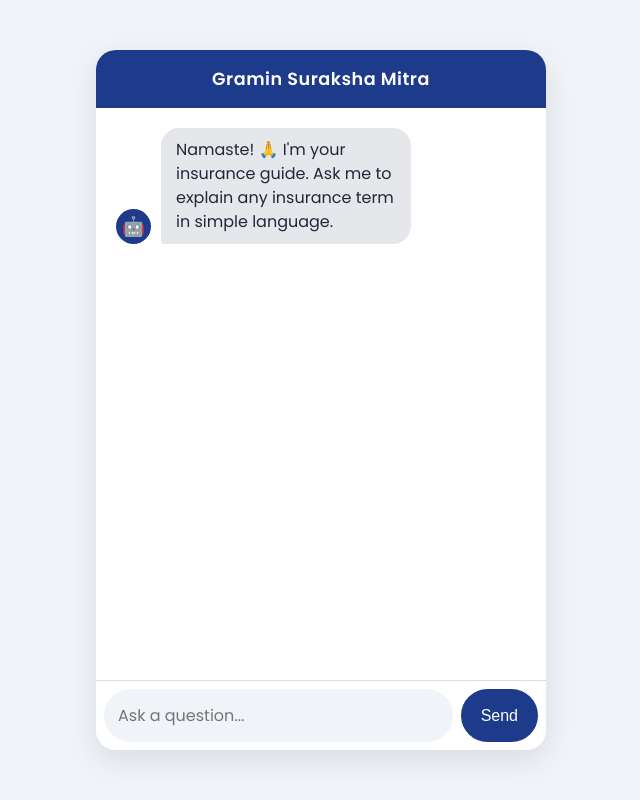
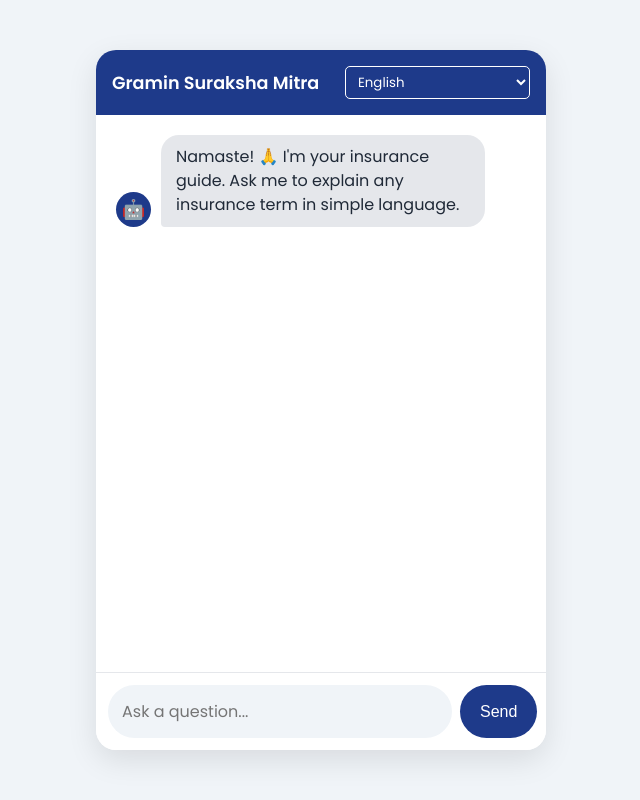
Before and after one commit to AnushkaShivade19/Insurance_Agent, a Django app: page / in a window 1280 px wide. Shown: the whole page, without its empty margins (319-959 px from the left). Run offline with Django 5.2, Linux system fonts and the light colour scheme.

Commit message:
Multilingual support

```diff
--- a/chatbot/templates/chatbot/chat.html
+++ b/chatbot/templates/chatbot/chat.html
@@ -38,15 +38,27 @@
             box-shadow: 0 10px 30px rgba(0,0,0,0.1);
             overflow: hidden;
         }
-        .chat-header {
+        .header-controls {
+            display: flex;
+            justify-content: space-between;
+            align-items: center;
+            padding: 1rem;
             background: var(--primary-color);
             color: white;
-            padding: 1rem;
-            text-align: center;
+            flex-shrink: 0;
+        }
+        .header-title {
             font-weight: 600;
             font-size: 1.1rem;
-            letter-spacing: 0.5px;
-            flex-shrink: 0;
+        }
+        #language-selector {
+            padding: 5px 8px;
+            border-radius: 5px;
+            border: 1px solid #fff;
+            background: var(--primary-color);
+            color: #fff;
+            font-family: var(--font-family);
+            cursor: pointer;
         }
         .chat-box {
             flex-grow: 1;
@@ -60,6 +72,7 @@
             display: flex;
             gap: 10px;
             align-items: flex-end;
+            max-width: 90%;
         }
         .bot-message .message-row {
             align-self: flex-start;
@@ -87,7 +100,6 @@
             border-radius: 18px;
             line-height: 1.5;
             animation: fadeIn 0.3s ease-out;
-            max-width: 250px;
             word-wrap: break-word;
         }
         .user-message .message-content {
@@ -102,9 +114,9 @@
         }
         .input-area {
             display: flex;
-            border-top: 1px solid #ddd;
+            border-top: 1px solid #e5e7eb;
             background: #fff;
-            padding: 0.5rem;
+            padding: 0.75rem;
         }
         .input-area input {
             flex-grow: 1;
@@ -143,17 +155,39 @@
 </head>
 <body>
     <div class="chat-container">
-        <div class="chat-header">Gramin Suraksha Mitra</div>
+        <div class="header-controls">
+            <div class="header-title">Gramin Suraksha Mitra</div>
+            <select id="language-selector">
+                <option value="en">English</option>
+                <option value="as">অসমীয়া (Assamese)</option>
+                <option value="bn">বাংলা (Bengali)</option>
+                <option value="brx">बोड़ो (Bodo)</option>
+                <option value="doi">डोगरी (Dogri)</option>
+                <option value="gu">ગુજરાતી (Gujarati)</option>
+                <option value="hi">हिंदी (Hindi)</option>
+                <option value="kn">ಕನ್ನಡ (Kannada)</option>
+                <option value="ks">कश्मीरी (Kashmiri)</option>
+                <option value="kok">कोंकणी (Konkani)</option>
+                <option value="mai">मैथिली (Maithili)</option>
+                <option value="ml">മലയാളം (Malayalam)</option>
+                <option value="mni">মৈতৈলোন্ (Manipuri)</option>
+                <option value="mr">मराठी (Marathi)</option>
+                <option value="ne">नेपाली (Nepali)</option>
+                <option value="or">ଓଡ଼ିଆ (Odia)</option>
+                <option value="pa">ਪੰਜਾਬੀ (Punjabi)</option>
+                <option value="sa">संस्कृतम् (Sanskrit)</option>
+                <option value="sat">ᱥᱟᱱᱛᱟᱲᱤ (Santali)</option>
+                <option value="sd">सिन्धी (Sindhi)</option>
+                <option value="ta">தமிழ் (Tamil)</option>
+                <option value="te">తెలుగు (Telugu)</option>
+                <option value="ur">اردو (Urdu)</option>
+
+            </select>
+        </div>
+
         <div class="chat-box" id="chatBox">
-            <div class="bot-message">
-                <div class="message-row">
-                    <div class="avatar bot-avatar">🤖</div>
-                    <div class="message-content">
-                        Namaste! 🙏 I'm your insurance guide. Ask me to explain any insurance term in simple language.
-                    </div>
-                </div>
             </div>
-        </div>
+
         <div class="input-area">
             <input type="text" id="userInput" placeholder="Ask a question..." onkeypress="handleKeyPress(event)">
             <button onclick="sendMessage()">Send</button>
@@ -163,7 +197,9 @@
     <script>
         const chatBox = document.getElementById("chatBox");
         const userInput = document.getElementById("userInput");
+        const languageSelector = document.getElementById("language-selector");
 
+        // Function to add a new message to the chat box
         function appendMessage(text, type) {
             const messageWrapper = document.createElement("div");
             messageWrapper.className = type; // 'user-message' or 'bot-message'
@@ -188,6 +224,34 @@
             chatBox.scrollTop = chatBox.scrollHeight;
         }
 
+        // Call this function when the page loads to set the initial welcome message
+        function setWelcomeMessage(lang) {
+            const welcomeMessages = {
+                'en': "Namaste! 🙏 I'm your insurance guide. Ask me to explain any insurance term in simple language.",
+                'hi': "नमस्ते! 🙏 मैं आपका बीमा गाइड हूँ। मैं आपकी कैसे मदद कर सकता हूँ?",
+                'mr': "नमस्कार! 🙏 मी तुमचा विमा मार्गदर्शक आहे. मी तुम्हाला कशी मदत करू शकेन?",
+                'bn': "নমস্কার! 🙏 আমি আপনার বীমা গাইড। আমি আপনাকে কিভাবে সাহায্য করতে পারি?",
+                'te': "నమస్కారం! 🙏 నేను మీ భీమా మార్గదర్శిని. నేను మీకు ఎలా సహాయపడగలను?",
+                'ta': "வணக்கம்! 🙏 நான் உங்கள் காப்பீட்டு வழிகாட்டி. நான் உங்களுக்கு எப்படி உதவ முடியும்?",
+                'ml': "നമസ്കാരം! 🙏 ഞാൻ നിങ്ങളുടെ ഇൻഷുറൻസ് ഗൈഡാണ്. എനിക്ക് നിങ്ങളെ എങ്ങനെ സഹായിക്കാൻ കഴിയും?",
+                'as': "নমস্কাৰ! 🙏 মই আপোনাৰ বীমা সহায়ক। মই আপোনাক কেনেকৈ সহায় কৰিব পাৰোঁ?",
+            };
+            chatBox.innerHTML = ''; // Clear previous messages
+            appendMessage(welcomeMessages[lang] || welcomeMessages['en'], 'bot-message');
+        }
+
+        // --- Event Listeners ---
+        languageSelector.addEventListener('change', async (event) => {
+            const selectedLang = event.target.value;
+            setWelcomeMessage(selectedLang); // Update UI immediately
+
+            await fetch('/set-language', {
+                method: 'POST',
+                headers: { 'Content-Type': 'application/json' },
+                body: JSON.stringify({ language: selectedLang })
+            });
+        });
+
         function handleKeyPress(e) {
             if (e.key === "Enter") sendMessage();
         }
@@ -204,14 +268,18 @@
                 const response = await fetch(`/get-response?userMessage=${encodeURIComponent(text)}`);
                 const data = await response.json();
 
-                // Remove typing indicator before adding the real response
-                chatBox.removeChild(chatBox.lastChild);
+                chatBox.removeChild(chatBox.lastChild); // Remove typing indicator
                 appendMessage(data.botResponse, "bot-message");
             } catch (error) {
                 chatBox.removeChild(chatBox.lastChild);
                 appendMessage("⚠️ Sorry, something went wrong. Please try again.", "bot-message");
             }
         }
+
+        // Initialize with the default welcome message
+        window.onload = () => {
+            setWelcomeMessage(languageSelector.value);
+        };
     </script>
 </body>
 </html>
--- a/chatbot/urls.py
+++ b/chatbot/urls.py
@@ -6,4 +6,5 @@ urlpatterns = [
     path('', views.chat_view, name='chat'),
     # This URL will be used by our JavaScript to get the bot's response
     path('get-response', views.get_response, name='get_response'),
+    path('set-language', views.set_language, name='set_language'),
 ]
--- a/chatbot/views.py
+++ b/chatbot/views.py
@@ -1,69 +1,100 @@
 from django.shortcuts import render
 from django.http import JsonResponse
-import requests, os
+from django.views.decorators.csrf import csrf_exempt
+import requests
+import os
+import json
+
+# A dictionary to map language codes to their full names for the AI prompt
+LANGUAGES = {
+    'en': 'English',
+    'hi': 'Hindi',
+    'mr': 'Marathi',
+    'bn': 'Bengali',
+    'te': 'Telugu',
+    'ta': 'Tamil',
+    'ml': 'Malayalam',
+    'as': 'Assamese',
+}
+
+# A dictionary for translated welcome messages
+WELCOME_MESSAGES = {
+    'en': "Namaste! 🙏 I'm your insurance guide. How can I help you today?",
+    'hi': "नमस्ते! 🙏 मैं आपका बीमा गाइड हूँ। मैं आपकी कैसे मदद कर सकता हूँ?",
+    'mr': "नमस्कार! 🙏 मी तुमचा विमा मार्गदर्शक आहे. मी तुम्हाला कशी मदत करू शकेन?",
+    'bn': "নমস্কার! 🙏 আমি আপনার বীমা গাইড। আমি আপনাকে কিভাবে সাহায্য করতে পারি?",
+    'te': "నమస్కారం! 🙏 నేను మీ భీమా మార్గదర్శిని. నేను మీకు ఎలా సహాయపడగలను?",
+    'ta': "வணக்கம்! 🙏 நான் உங்கள் காப்பீட்டு வழிகாட்டி. நான் உங்களுக்கு எப்படி உதவ முடியும்?",
+    'ml': "നമസ്കാരം! 🙏 ഞാൻ നിങ്ങളുടെ ഇൻഷുറൻസ് ഗൈഡാണ്. എനിക്ക് നിങ്ങളെ എങ്ങനെ സഹായിക്കാൻ കഴിയും?",
+    'as': "নমস্কাৰ! 🙏 মই আপোনাৰ বীমা সহায়ক। মই আপোনাক কেনেকৈ সহায় কৰিব পাৰোঁ?",
+}
 
 def chat_view(request):
-    """Render the chatbot page and clear the history for a new session."""
+    """Render the chatbot page and set default language."""
+    request.session['language'] = 'en' # Default to English on fresh load
     if 'history' in request.session:
         del request.session['history']
     return render(request, 'chatbot/chat.html')
+
+@csrf_exempt # Use this for simplicity in development
+def set_language(request):
+    """Sets the user's chosen language in the session."""
+    if request.method == 'POST':
+        data = json.loads(request.body)
+        lang_code = data.get('language', 'en')
+        request.session['language'] = lang_code
+
+        # Clear history when language changes
+        if 'history' in request.session:
+            del request.session['history']
+
+        welcome_message = WELCOME_MESSAGES.get(lang_code, WELCOME_MESSAGES['en'])
+        return JsonResponse({'status': 'success', 'welcome_message': welcome_message})
+    return JsonResponse({'status': 'error'}, status=400)
+
 
 def get_response(request):
     user_message = request.GET.get('userMessage', '')
     api_key = os.getenv("GEMINI_API_KEY")
 
-    # This is your working URL and model - we will not change it.
+    # Get language from session, default to English
+    lang_code = request.session.get('language', 'en')
+    language_name = LANGUAGES.get(lang_code, 'English')
+
     url = f"https://generativelanguage.googleapis.com/v1beta/models/gemini-2.5-flash:generateContent?key={api_key}"
     headers = {"Content-Type": "application/json"}
-
-    # --- MEMORY LOGIC START ---
-
-    # 1. Get the conversation history from the user's session.
-    #    If it doesn't exist, start with an empty list.
     history = request.session.get('history', [])
 
-    # 2. Create the prompt with your strict rules for conciseness.
-    #    The instructions are now part of the history, not the user message.
-    prompt_instructions = """
+    # The AI is now commanded to use the selected language
+    prompt_instructions = f"""
     You are an insurance assistant for rural users named 'Gramin Suraksha Mitra'.
 
     **CRITICAL RULES:**
-    1.  Explain the user's term in a maximum of **3-4 simple sentences**.
-    2.  Be very **direct and to the point**.
-    3.  **Do NOT use lists or bullet points.**
-    4.  Use one simple analogy to make it easy to understand.
+    1.  You **MUST** respond **ONLY** in the **{language_name}** language.
+    2.  Explain the user's term in a maximum of 3-4 simple sentences.
+    3.  Be very direct and to the point.
+    4.  Do NOT use lists or bullet points.
+    5.  Use one simple analogy.
     """
 
-    # 3. Combine the instructions, past conversation, and the new message.
-    #    The API expects a list of "content" objects.
     contents = [
-        # The prompt instructions set the persona for the entire conversation
         {"parts": [{"text": prompt_instructions}]},
-        # The history provides the context
         *history,
-        # The new message is the latest user query
         {"parts": [{"text": f"Explain the following: {user_message}"}]}
     ]
 
     data = {"contents": contents}
-
-    # --- MEMORY LOGIC END ---
 
     try:
         response = requests.post(url, headers=headers, json=data)
         response.raise_for_status()
         bot_message = response.json()['candidates'][0]['content']['parts'][0]['text']
 
-        # --- UPDATE HISTORY AFTER A SUCCESSFUL RESPONSE ---
-        # Add the user's message and the bot's response to the history
         history.append({"parts": [{"text": user_message}]})
         history.append({"parts": [{"text": bot_message}]})
-
-        # Save the updated history back to the session, keeping only the last 4 exchanges (8 messages)
         request.session['history'] = history[-8:]
-
     except Exception as e:
         print("HTTP error:", e)
-        bot_message = "I'm facing some network issues. Please try again later."
+        bot_message = "I'm facing network issues. Please try again later."
 
     return JsonResponse({"botResponse": bot_message})
```
